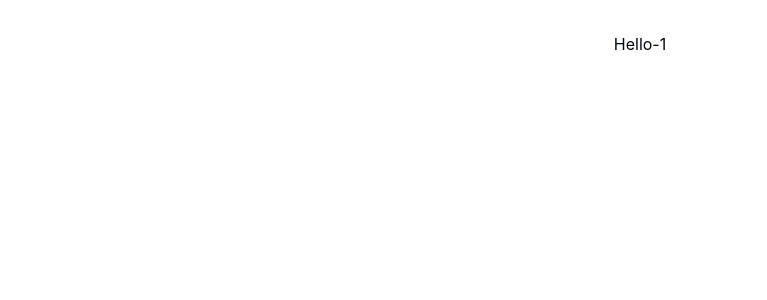
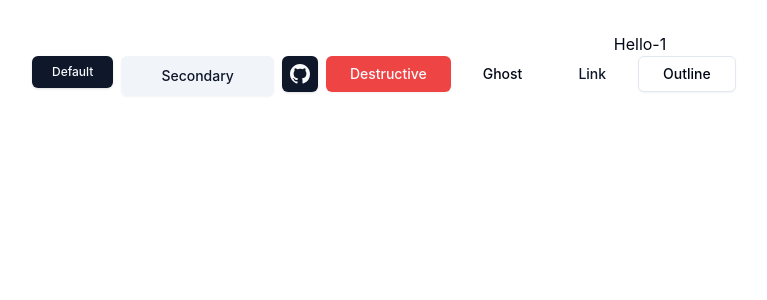
Before and after one commit to kowall1013/food-prime, a React (Vite) app: page / in a window 1280 px wide. Shown: the top 300 px of the page, without its empty margins (0-767 px from the left). Built offline with nearby package versions, Linux system fonts and the light colour scheme.

Commit message:
#1 implement button component

```diff
--- a/src/App.tsx
+++ b/src/App.tsx
@@ -1,9 +1,32 @@
 import "./App.css";
+//Components
+import { Button } from "@/components/ui/button";
 
 function App() {
   return (
     <div>
       <h1>Hello-1</h1>
+      <div className="flex gap-2">
+        <Button size="sm">Default</Button>
+        <Button size="lg" variant="secondary">
+          Secondary
+        </Button>
+        <Button size="icon">
+          <svg fill="currentColor" viewBox="0 0 24 24" className="size-6">
+            <path
+              fillRule="evenodd"
+              d="M12 2C6.477 2 2 6.484 2 12.017c0 4.425 2.865 8.18 6.839 9.504.5.092.682-.217.682-.483 0-.237-.008-.868-.013-1.703-2.782.605-3.369-1.343-3.369-1.343-.454-1.158-1.11-1.466-1.11-1.466-.908-.62.069-.608.069-.608 1.003.07 1.531 1.032 1.531 1.032.892 1.53 2.341 1.088 2.91.832.092-.647.35-1.088.636-1.338-2.22-.253-4.555-1.113-4.555-4.951 0-1.093.39-1.988 1.029-2.688-.103-.253-.446-1.272.098-2.65 0 0 .84-.27 2.75 1.026A9.564 9.564 0 0112 6.844c.85.004 1.705.115 2.504.337 1.909-1.296 2.747-1.027 2.747-1.027.546 1.379.202 2.398.1 2.651.64.7 1.028 1.595 1.028 2.688 0 3.848-2.339 4.695-4.566 4.943.359.309.678.92.678 1.855 0 1.338-.012 2.419-.012 2.747 0 .268.18.58.688.482A10.019 10.019 0 0022 12.017C22 6.484 17.522 2 12 2z"
+              clipRule="evenodd"
+            />
+          </svg>
+        </Button>
+
+        <Button variant="destructive">Destructive</Button>
+        <Button variant="ghost">Ghost</Button>
+        <Button variant="link">Link</Button>
+
+        <Button variant="outline">Outline</Button>
+      </div>
     </div>
   );
 }
--- /dev/null
+++ b/src/components/ui/button/button.tsx
@@ -0,0 +1,73 @@
+import React from "react";
+import { Slot } from "@radix-ui/react-slot";
+
+import { cva, type VariantProps } from "class-variance-authority";
+import { cn } from "@/utils/cn";
+
+const buttonVariants = cva(
+  "inline-flex items-center justify-center whitespace-nowrap rounded-md text-sm font-medium transition-colors focus-visible:outline-none focus-visible:ring-1 focus-visible:ring-ring disabled:pointer-events-none disabled:opacity-50",
+  {
+    variants: {
+      variant: {
+        default:
+          "bg-primary text-primary-foreground shadow hover:bg-primary/90",
+        destructive:
+          "bg-destructive text-destructive-foreground shadow-sm hover:bg-destructive/90",
+        outline:
+          "border border-input bg-background shadow-sm hover:bg-accent hover:text-accent-foreground",
+        secondary:
+          "bg-secondary text-secondary-foreground shadow-sm hover:bg-secondary/80",
+        ghost: "hover:bg-accent hover:text-accent-foreground",
+        link: "text-primary underline-offset-4 hover:underline",
+      },
+      size: {
+        default: "h-9 px-4 py-2",
+        sm: "h-8 rounded-md px-3 text-xs",
+        lg: "h-10 rounded-md px-8",
+        icon: "size-9",
+      },
+    },
+    defaultVariants: {
+      variant: "default",
+      size: "default",
+    },
+  }
+);
+
+export type ButtonProps = React.ButtonHTMLAttributes<HTMLButtonElement> &
+  VariantProps<typeof buttonVariants> & {
+    asChild?: boolean;
+    isLoading?: boolean;
+    icon?: React.ReactNode;
+  };
+
+const Button = React.forwardRef<HTMLButtonElement, ButtonProps>(
+  (
+    {
+      className,
+      variant,
+      size,
+      asChild = false,
+      children,
+      isLoading,
+      icon,
+      ...props
+    },
+    ref
+  ) => {
+    const Comp = asChild ? Slot : "button";
+    return (
+      <Comp
+        className={cn(buttonVariants({ variant, size, className }))}
+        ref={ref}
+        {...props}
+      >
+        {isLoading && <div className="text-current" />}
+        <span className="mx-2">{children}</span>
+      </Comp>
+    );
+  }
+);
+Button.displayName = "Button";
+
+export { Button, buttonVariants };
--- /dev/null
+++ b/src/components/ui/button/index.ts
@@ -0,0 +1 @@
+export * from "./button";
```
